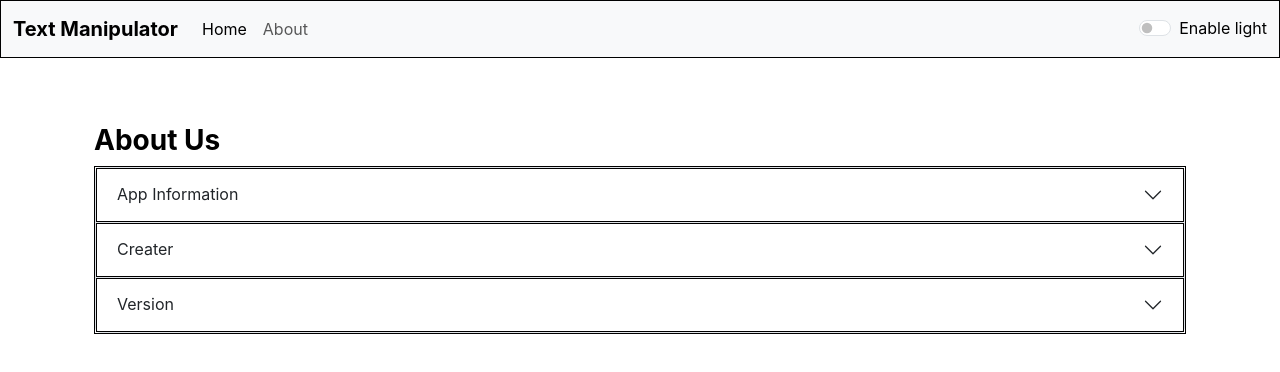
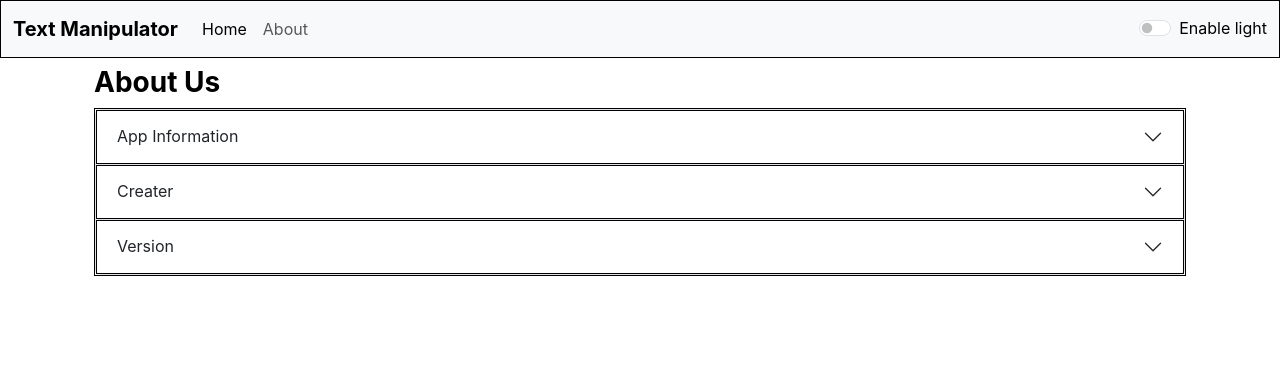
Before and after one commit to AshishSK123/my-app, a React (Create React App) app: page /About in a window 1280 px wide. Shown: the top 372 px of the page. Built offline with nearby package versions, Linux system fonts and the light colour scheme.

Commit message:
Update Navbar.js

```diff
--- a/src/components/Navbar.js
+++ b/src/components/Navbar.js
@@ -5,7 +5,7 @@ export default function Navbar(props) {
 
   return (
     <>
-      <nav style={{border:'1px solid black'}} className={`navbar navbar-expand-lg  navbar-${props.mode} bg-${props.mode}`}>
+      <nav style={{border:'1px solid black'}} className={`navbar navbar-expand-lg  fixed-top navbar-${props.mode} bg-${props.mode}`}>
         <div className="container-fluid">
           <b className="navbar-brand">{props.title}</b>
           <button className="navbar-toggler" type="button" data-bs-toggle="collapse" data-bs-target="#navbarSupportedContent" aria-controls="navbarSupportedContent" aria-expanded="false" aria-label="Toggle navigation">
```
